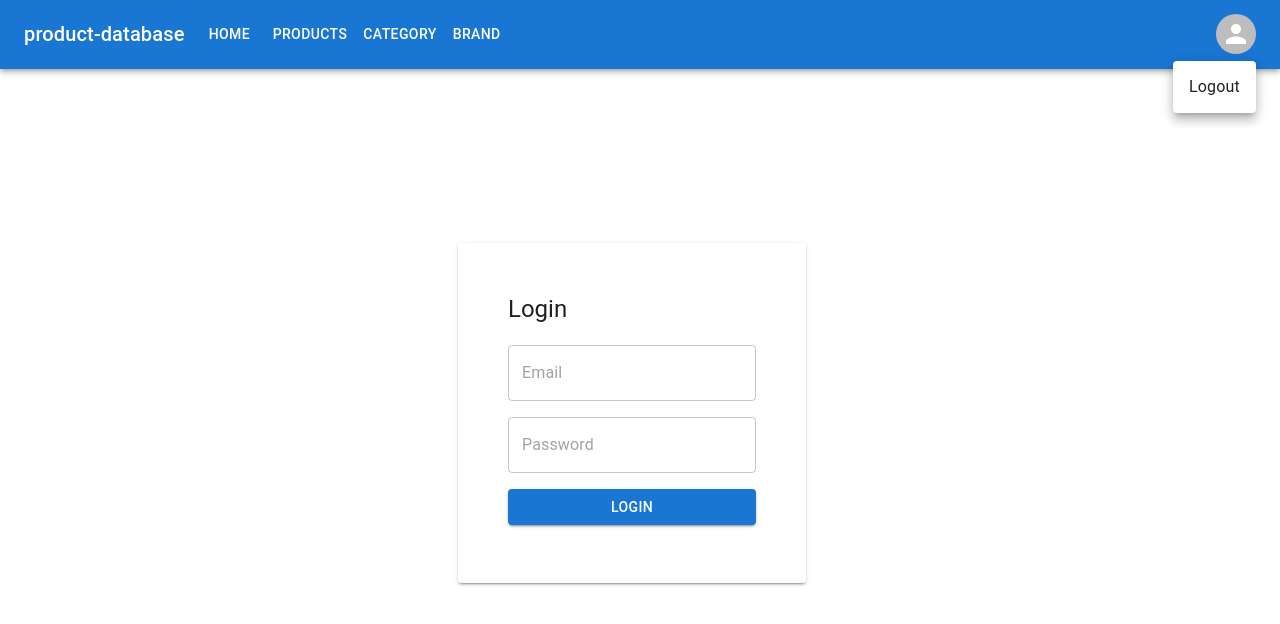
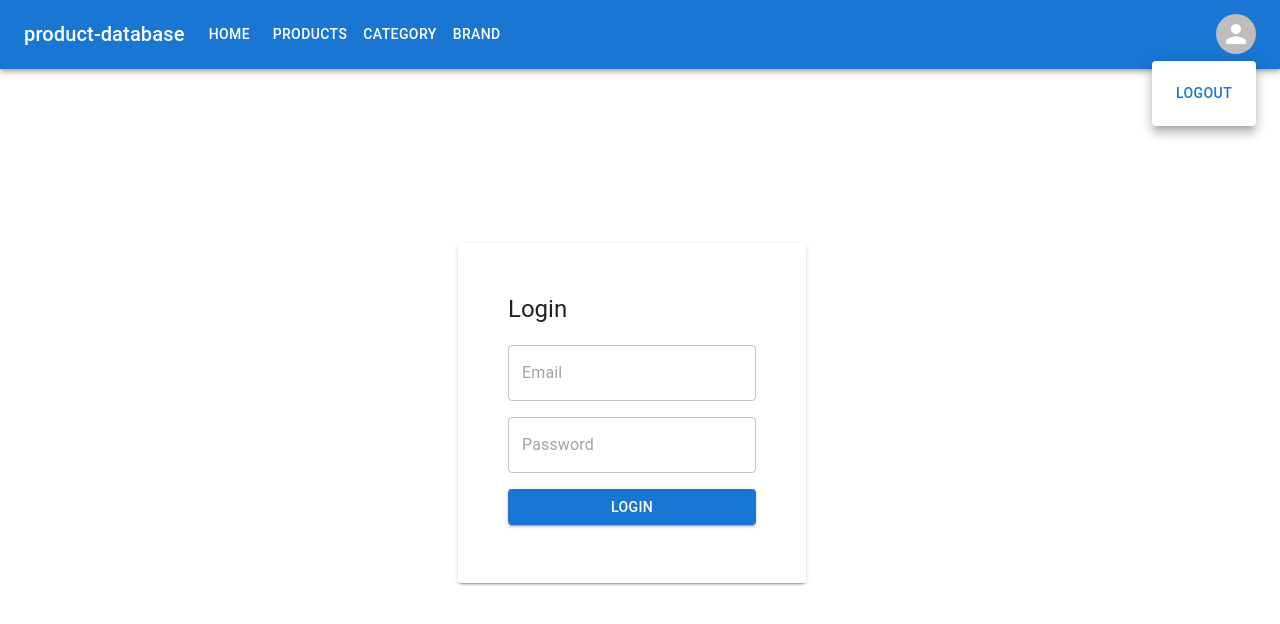
Before and after one commit to Mozzo1000/product-database, a React (Create React App) app in the folder frontend/: page /login in a window 1280 px wide. Both pictures are taken after a click on the button "Open settings". Shown: the top 624 px of the page. Built offline with nearby package versions, Linux system fonts and the light colour scheme.

Commit message:
Add logout

```diff
--- a/frontend/src/components/Navbar.js
+++ b/frontend/src/components/Navbar.js
@@ -12,8 +12,12 @@ import MenuItem from '@mui/material/MenuItem';
 import Menu from '@mui/material/Menu';
 import { Tooltip } from '@mui/material';
 import { Link } from "react-router-dom";
+import AuthService from '../services/auth.service';
+import { useNavigate } from 'react-router-dom';
 
 function Navbar() {
+    let navigate = useNavigate();
+
     const pages = [
         {name: 'Home', link: "/"},
         {name: 'Products', link: "/products"},
@@ -21,7 +25,7 @@ function Navbar() {
         {name: 'Brand', link: "/brand"},
     ];
     const settings = [
-        {name: 'Logout', link: "/logout"},
+        {name: 'Logout', action: "logout"},
     ];
 
     const [anchorElNav, setAnchorElNav] = React.useState(null);
@@ -40,6 +44,14 @@ function Navbar() {
 
     const handleCloseUserMenu = () => {
       setAnchorElUser(null);
+    };
+
+    const handleSettingsItemClick = (e) => {
+        console.log(e);
+        if(e == "logout") {
+            AuthService.logout();
+            navigate("/login");
+        }
     };
 
     return (
@@ -113,7 +125,7 @@ function Navbar() {
                         >
                             {settings.map((setting) => (
                                 <MenuItem key={setting.name} onClick={handleCloseUserMenu}>
-                                    <Typography textAlign="center">{setting.name}</Typography>
+                                    <Button onClick={() => handleSettingsItemClick(setting.action)} textAlign="center">{setting.name}</Button>
                                 </MenuItem>
                             ))}
                         </Menu>
```
